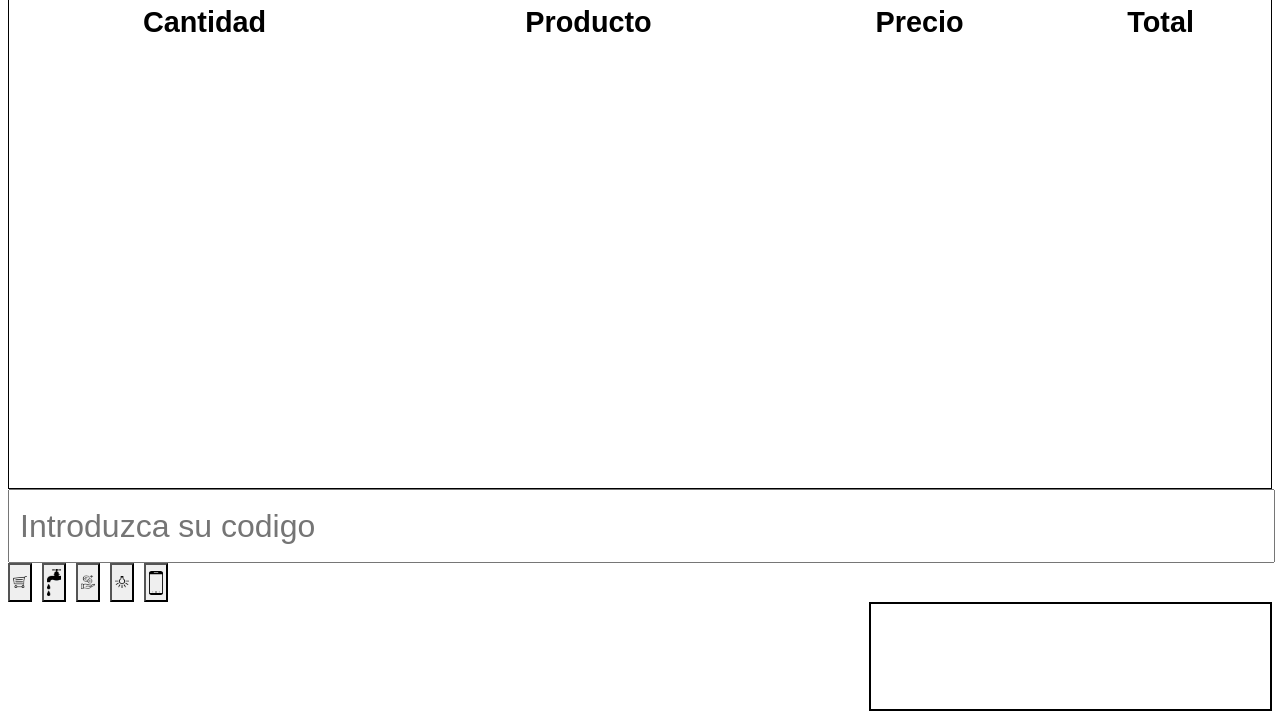
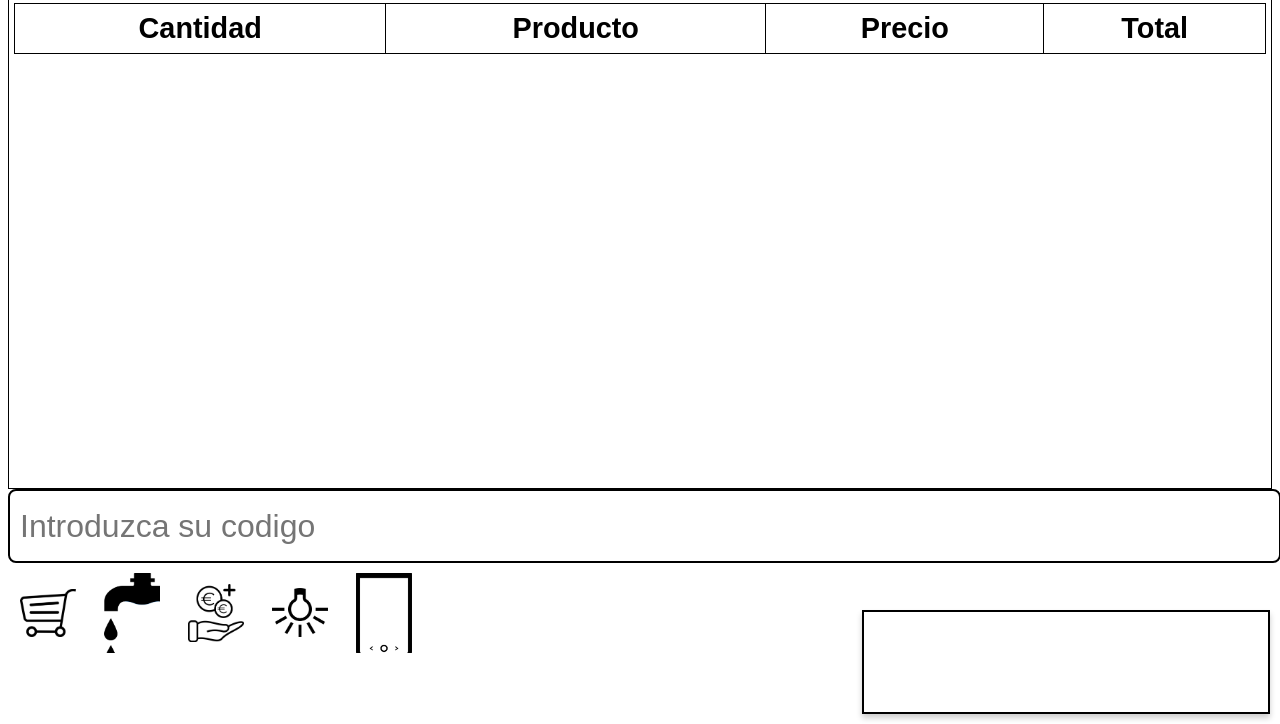
Before and after one commit to AdrianS-127/posUth, a plain HTML site: page index.html in a window 1280 px wide. Shown: the part 76-800 px from the top of the page. Drawn offline with Linux system fonts and the light colour scheme.

Commit message:
adding new css

```diff
--- a/css/styles.css
+++ b/css/styles.css
@@ -1,139 +1,95 @@
-    th,
-    h1,
-    h2,
-    tbody,
-    td,
-    tr {
-        font-family: sans-serif; /* Cambia la tipografía de estos elementos a una fuente genérica sans-serif */
+/* Tipografía general */
+th, h1, h2, tbody, td, tr {
+    font-family: sans-serif;
 }
 
+/* Encabezado */
 .titulo {
-        text-align: center;       /* Centra el texto dentro del contenedor */
-        align-items: center;      /* Centra verticalmente el contenido dentro del contenedor flex */
-        display: flex;            /* Convierte el contenedor en un flexbox */
-        justify-content: space-around; /* Distribuye los elementos con espacio uniforme alrededor */
+    text-align: center;
+    align-items: center;
+    display: flex;
+    justify-content: space-around;
+}
+.title-text, .subtitle-text {
+    margin: 0;
 }
 
-    .title-text {
-        margin: 0; /* Elimina márgenes externos para el título */
+/* Imágenes izquierda y derecha */
+.imagen-izq, .imagen-der {
+    width: 100%;
+    max-width: 68px;
+    height: auto;
+    position: absolute;
+    top: 0;
+}
+.imagen-izq { left: 0; }
+.imagen-der { right: 0; }
+
+/* Contenedor de la tabla */
+.tabla-Prod {
+    font-size: x-large;
+    height: 60vh;
+    max-height: 60vh;
+    overflow-y: auto;
+    border: 1px solid black;
+    padding: 5px;
 }
 
-    .subtitle-text {
-        margin: 0; /* Elimina márgenes externos para el subtítulo */
+/* Tabla */
+#tabla {
+    width: 100%;
+    font-size: larger;
+    border-collapse: collapse;
+}
+#tabla th, #tabla td {
+    border: 1px solid black;
+    padding: 8px;
+    text-align: center;
 }
 
-    .imagen-izq {
-        width: 100%;          /* Hace que la imagen ocupe el 100% del ancho de su contenedor */
-        max-width: 68px;      /* Establece un ancho máximo de 68px */
-        height: auto;         /* Ajusta la altura automáticamente manteniendo la proporción */
-        margin-right: 20px;   /* Agrega un margen derecho de 20px */
-        position: absolute;   /* Posiciona la imagen de forma absoluta respecto al contenedor padre */
-        left: 0;              /* Coloca la imagen en el borde izquierdo */
-        top: 0;               /* Coloca la imagen en el borde superior */
+/* Input código */
+.input-codigo {
+    font-size: xx-large;
+    width: calc(100% - 15px);
+    padding: 10px;
+    height: 50px;
+    border: 2px solid black;
+    border-radius: 8px;
 }
 
-    .imagen-der {
-        width: 100%;          /* Hace que la imagen ocupe el 100% del ancho de su contenedor */
-        max-width: 68px;      /* Establece un ancho máximo de 68px */
-        height: auto;         /* Ajusta la altura automáticamente manteniendo la proporción */
-        margin-left: 20px;    /* Agrega un margen izquierdo de 20px */
-        right: 0;             /* Coloca la imagen en el borde derecho */
-        top: 0;               /* Coloca la imagen en el borde superior */
-        position: absolute;   /* Posiciona la imagen de forma absoluta respecto al contenedor padre */
-    }
-
-    .tabla-Prod {
-        font-size: x-large;      /* Aumenta el tamaño de la fuente */
-        height: 60vh;            /* Define la altura al 60% de la altura de la ventana */
-        max-height: 60vh;        /* Evita que sobrepase el 60% de la ventana */
-        overflow-y: auto;        /* Agrega scroll vertical si el contenido sobrepasa el contenedor */
-        border: 1px solid black; /* Coloca un borde negro sólido de 1px */
-        padding: 5px;            /* Agrega 5px de espacio interno */
-    }
-
-    #tabla {
-        max-height: 50%;   /* Limita la altura máxima al 50% del contenedor padre */
-        width: 100%;       /* Hace que la tabla ocupe el 100% del ancho disponible */
-        font-size: larger; /* Aumenta ligeramente el tamaño del texto */
-    }
-
-    #bd-contenido {
-        max-height: 10%;   /* Limita la altura máxima al 10% del contenedor padre */
-        width: 100%;       /* Ocupa el 100% del ancho disponible */
-        font-size: larger; /* Aumenta ligeramente el tamaño de la fuente */
-    }
-
-    .input-codigo {
-        font-size: xx-large;       /* Fuente muy grande para el texto dentro del input */
-        width: calc(99% - 8px);    /* Calcula el ancho para ocupar casi todo el contenedor menos 8px */
-        padding: 10px;             /* Agrega 10px de espacio interno */
-        height: 50px;              /* Define una altura fija de 50px */
-    }
-
-.botones {
-    display: flex;
-    align-items: center;
-    gap: 10px;
-}
-
+/* Botones generales */
 .btn {
-    height: auto;
-    width: auto;
-    background-size: cover;
+    height: 10vh;
+    width: 10vh;
+    margin-top: 10px;
+    background-color: transparent;
+    background-size: 70%;
     background-repeat: no-repeat;
     background-position: center;
     cursor: pointer;
+    border: none;
 }
 
-    #btn1 {
-        background-image: url("../img/Venta.png"); /* que es*/
-        background-size: 70%;
-        background-position: center;
-        background-repeat: no-repeat;
-        padding: 10px; ;
-    }
+/* Botones específicos con imágenes */
+#btn1 { background-image: url("../img/Venta.png"); }
+#btn2 { background-image: url("../img/Agua.png"); }
+#btn3 { background-image: url("../img/Dinero.png"); }
+#btn4 { background-image: url("../img/Luz.png"); }
+#btn5 { background-image: url("../img/Telefono.png"); }
 
-    #btn2 {
-        background-image: url("../img/Agua.png"); /* que es*/
-        background-size: 70%;
-        background-position: center;
-        background-repeat: no-repeat;
-        padding: 10px; ;
-    }
-
-    #btn3 {
-        background-image: url("../img/Dinero.png"); /* que es*/
-        background-size: 70%;
-        background-position: center;
-        background-repeat: no-repeat;
-        padding: 10px; ;
-    }
-
-    #btn4 {
-        background-image: url("../img/Luz.png"); /* que es*/
-        background-size: 70%;
-        background-position: center;
-        background-repeat: no-repeat;
-        padding: 10px; ;
-    }
-
-    #btn5 {
-        background-image: url("../img/Telefono.png"); /* que es*/
-        background-size: 70%;
-        background-position: center;
-        background-repeat: no-repeat;
-        padding: 10px; ;
-    }
-
-    .total{
-        display:flex ;
+/* Caja total */
+.total {
+    position: fixed;
+    bottom: 10px;
+    right: 10px;
     border: 2px solid black;
     padding: 10px;
     width: 30%;
-        height: fit-content;
-        margin-left: auto;
+    height: 10vh;
     font-size: xx-large;
+    display: flex;
     align-items: center;
     justify-content: center;
-        margin-bottom: auto;
+    background: white;
+    box-shadow: 0px 4px 6px rgba(0,0,0,0.2);
 }
```
Lines whose indentation alone changed are shown as unchanged.
